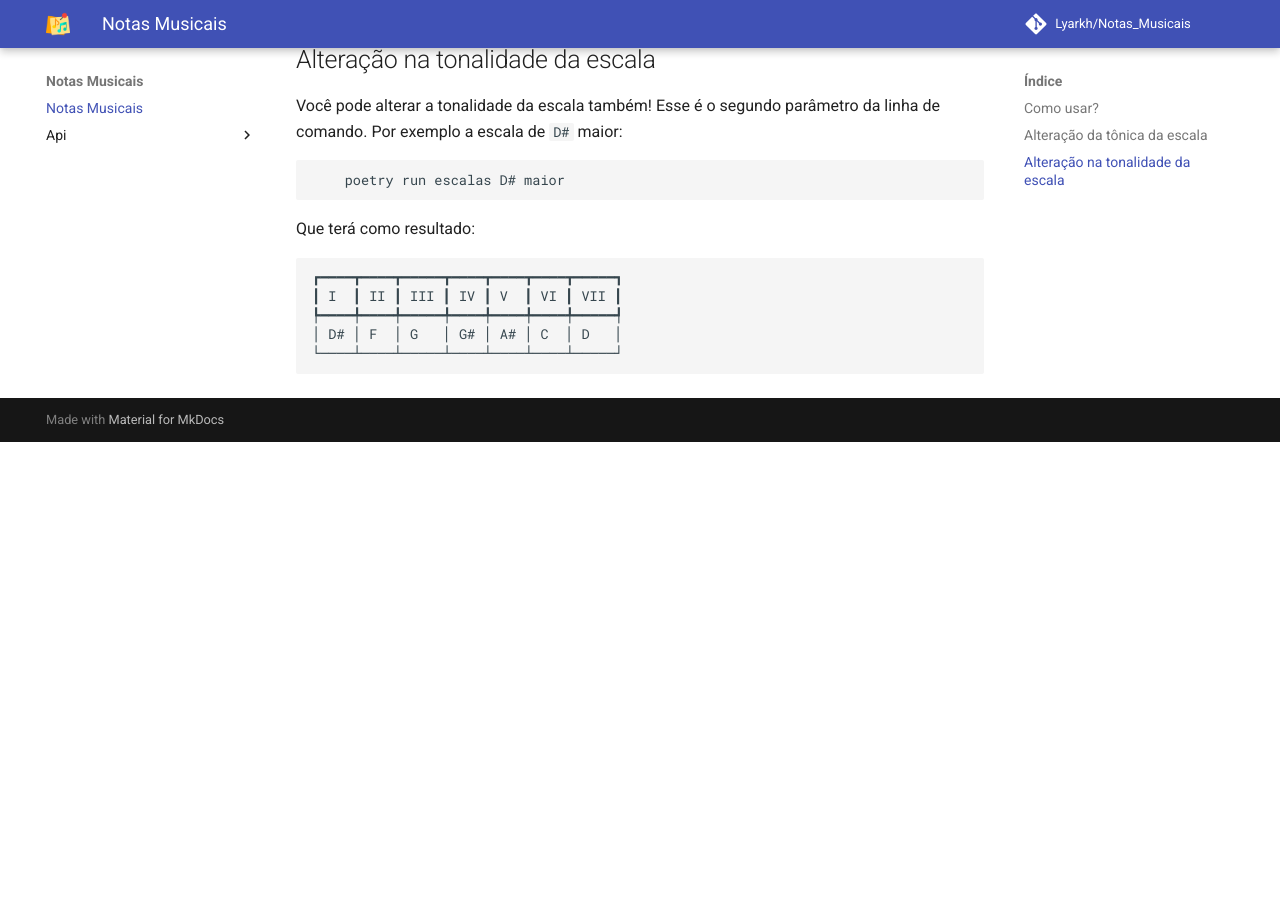
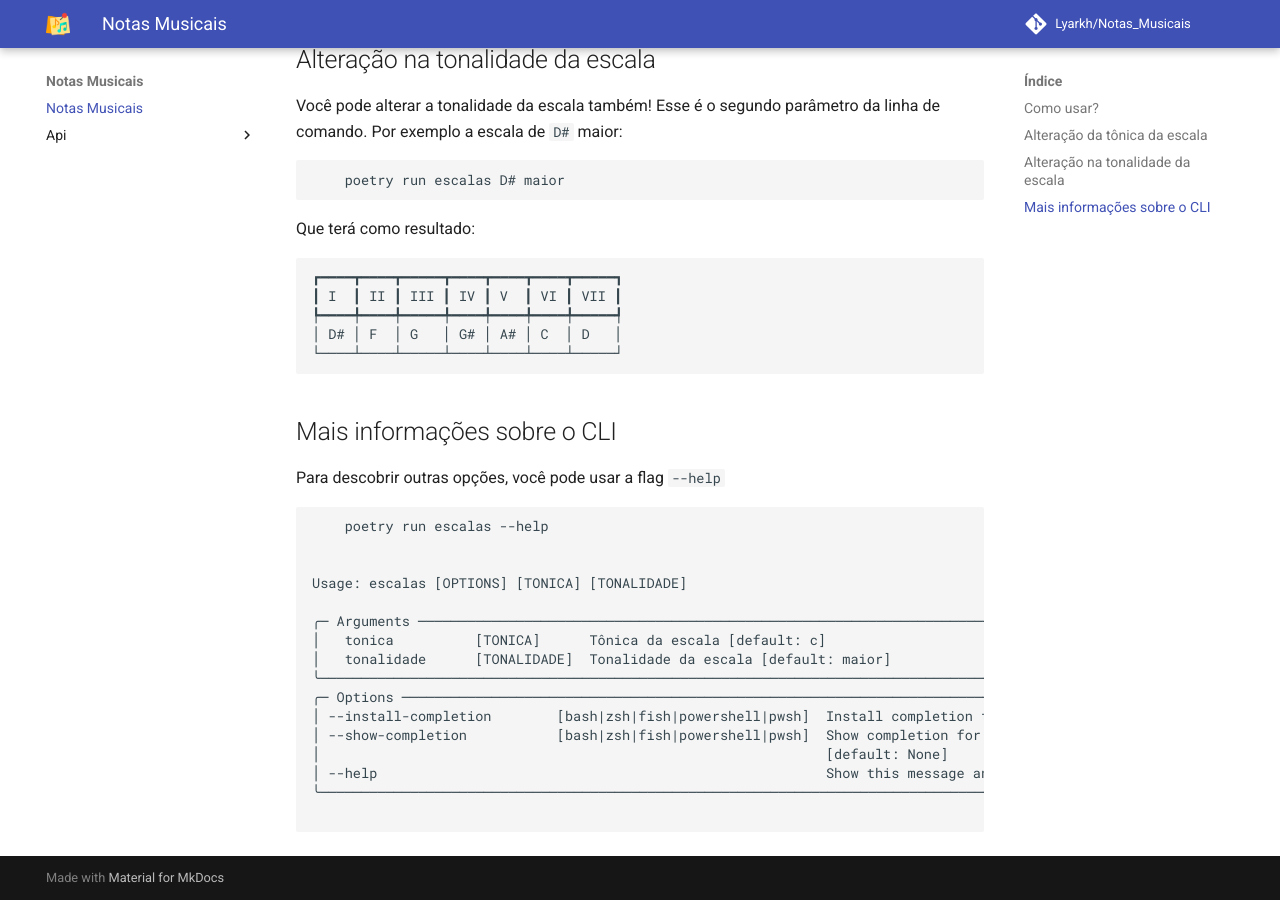
Before and after one commit to Lyarkh/Notas_Musicais, an MkDocs documentation site: the page built from docs/index.md, in a window 1280 px wide and 900 px high, scrolled down 1196 px. Built offline with MkDocs 1.6.1 and Material for MkDocs 9.7.7, drawn with Linux system fonts in a browser that asks for light colours; comment, search, counter and statistics services are not loaded; before the commit the page ends 1638 px from its top, so only the background shows below that.

Commit message:
docs: adicionando mais documentação sobre as flags da aplicação

````diff
--- a/docs/index.md
+++ b/docs/index.md
@@ -57,3 +57,26 @@ Que terá como resultado:
 │ D# │ F  │ G   │ G# │ A# │ C  │ D   │
 └────┴────┴─────┴────┴────┴────┴─────┘
 ```
+
+## Mais informações sobre o CLI
+
+Para descobrir outras opções, você pode usar a flag `--help`
+
+```bash
+    poetry run escalas --help
+
+
+Usage: escalas [OPTIONS] [TONICA] [TONALIDADE]
+
+╭─ Arguments ───────────────────────────────────────────────────────────────────────────────────────────────────────────────────────────────────────────────╮
+│   tonica          [TONICA]      Tônica da escala [default: c]                                                                                             │
+│   tonalidade      [TONALIDADE]  Tonalidade da escala [default: maior]                                                                                     │
+╰───────────────────────────────────────────────────────────────────────────────────────────────────────────────────────────────────────────────────────────╯
+╭─ Options ─────────────────────────────────────────────────────────────────────────────────────────────────────────────────────────────────────────────────╮
+│ --install-completion        [bash|zsh|fish|powershell|pwsh]  Install completion for the specified shell. [default: None]                                  │
+│ --show-completion           [bash|zsh|fish|powershell|pwsh]  Show completion for the specified shell, to copy it or customize the installation.           │
+│                                                              [default: None]                                                                              │
+│ --help                                                       Show this message and exit.                                                                  │
+╰───────────────────────────────────────────────────────────────────────────────────────────────────────────────────────────────────────────────────────────╯
+
+```
````
